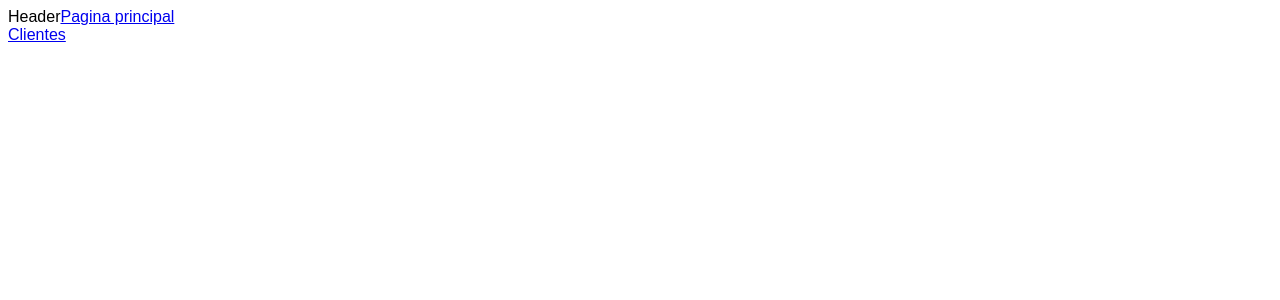
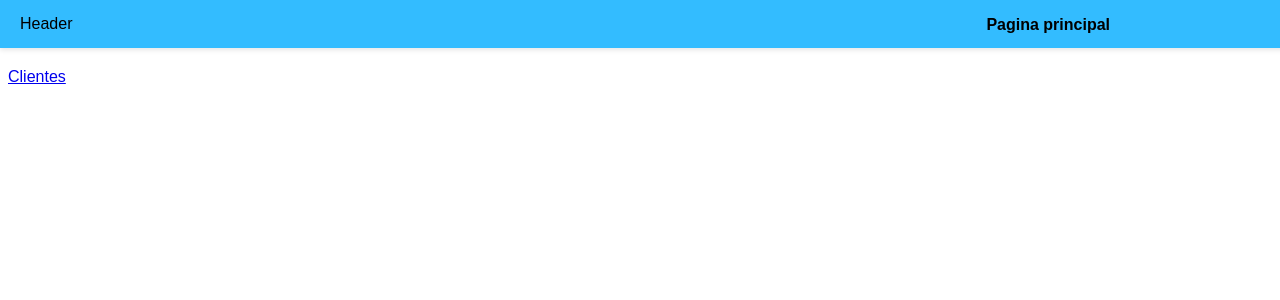
Before and after one commit to YesidOrtiz7/HotelFrontEnd, a React app: page / in a window 1280 px wide. Shown: the top 300 px of the page. Built offline with nearby package versions, Linux system fonts and the light colour scheme.

Commit message:
estilos añadidos al header

```diff
--- a/src/components/Header.jsx
+++ b/src/components/Header.jsx
@@ -1,18 +1,25 @@
+import "./general.css"
+
 import React from "react";
 import { Link } from "react-router-dom";
 
 export default function Header() {
     return (
-        <div className="">
-            <div className="flex">
+        <div className="header">
+            <div className="header-content">
                 <div className="flex-grow flex">
                     Header
-                    <Link id="home" to="/">Pagina principal</Link>
+
                 </div>
                 <div className="flex-end relative">
 
                 </div>
             </div>
+            <menu className="menu">
+                <ul>
+                    <li><Link id="home" to="/" className="link">Pagina principal</Link></li>
+                </ul>
+            </menu>
         </div>
     );
 }
--- a/src/components/MainLayout.jsx
+++ b/src/components/MainLayout.jsx
@@ -1,4 +1,5 @@
 import React from "react";
+import "./general.css";
 import { BrowserRouter as Router, Route, Routes } from "react-router-dom";
 
 // import "../index.scss";
@@ -39,10 +40,10 @@ export default function MainLayout() {
         //     </div>
         // </Router>
         <Router>
-            <div className="text-3xl mx-auto max-w-6xl">
+            <div className="">
 
                 <Header />
-                <div className="my-10">
+                <div className="mainLayout-content">
                     <Routes>
                         <Route path="/" element={<MainContent />} />
                         <Route path="/clientes" element={<ClientMainPage />} />
--- /dev/null
+++ b/src/components/general.css
@@ -0,0 +1,55 @@
+.header {
+    display: flex;
+    position: fixed;
+    /* con las propiedades top y left se quito el espacio entre
+    el header y el borde de la pantalla del navegador */
+    top: 0;
+    left: 0;
+    width: 100%;
+    background-color: var(--background-color);
+    padding: 15px 20px;
+    box-shadow: 0 2px 5px rgba(0, 0, 0, 0.1);
+}
+.menu{
+    overflow: auto;
+    position: absolute;
+    top: 0;
+    right: 0;
+    margin-right: 200px;
+    font-weight: 700;
+}
+
+.menu ul{
+    list-style: none;
+    padding: 0;
+    margin: 0 0 0 130px;
+}
+.menu li{
+    list-style: none;
+    float: left;
+}
+.menu a{
+    margin-left: 20px;
+
+    /* con esto hacemos que todos los links que hay ocupen todo
+    el ancho del header, asi va a hacer que el menu se centre */
+    /* line-height: 70px; */
+    text-align: right;
+    text-decoration: none;
+}
+
+.link {
+    color: black;
+    text-decoration: none;
+    margin: 0 10px;
+    font-size: 16px;
+}
+
+.link:hover {
+    text-decoration: underline;
+  }
+
+
+.mainLayout-content {
+    padding-top: 60px;
+}
--- a/src/index.css
+++ b/src/index.css
@@ -14,6 +14,8 @@ body {
 :root {
   --font-family: Arial, Helvetica, sans-serif;
 
+  --background-color: #33BCFF;
+
   --gradient-text: linear-gradient(89.97deg, #AE67FA 1.84%, #F49867 102.67%);
   --gradient-bar: linear-gradient(103.22deg, #AE67FA -13.86%, #F49867 99.55%);
 
```
